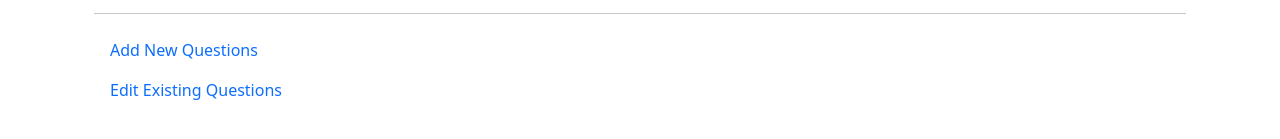
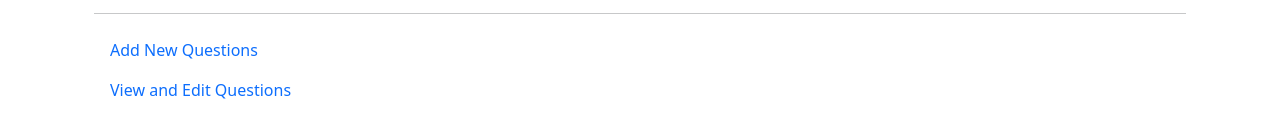
Before and after one commit to aliciademorauk/OnlineQuizApp, a React (Vite) app in the folder Client/online-quiz-app/: page /admin in a window 1280 px wide. Shown: the part 193-332 px from the top of the page. Built offline with nearby package versions, Linux system fonts and the light colour scheme.

Commit message:
Make small text changes to Admin page

```diff
--- a/Client/online-quiz-app/src/components/Admin.jsx
+++ b/Client/online-quiz-app/src/components/Admin.jsx
@@ -11,7 +11,7 @@ const Admin = () => {
 					Add New Questions
 				</Link>
 				<Link to={'/all-questions'} className='nav-link'>
-					Edit Existing Questions
+					View and Edit Questions
 				</Link>
 			</nav>
 		</section>
```
